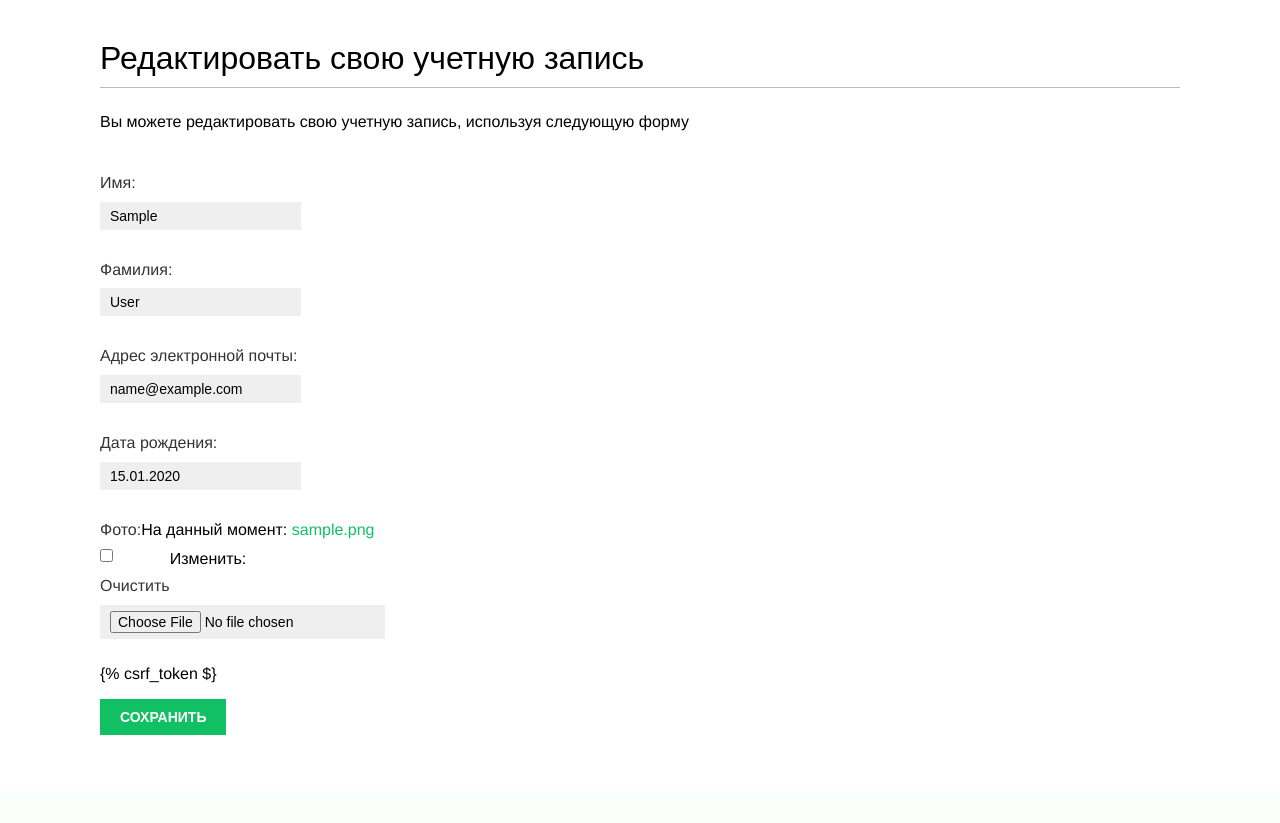
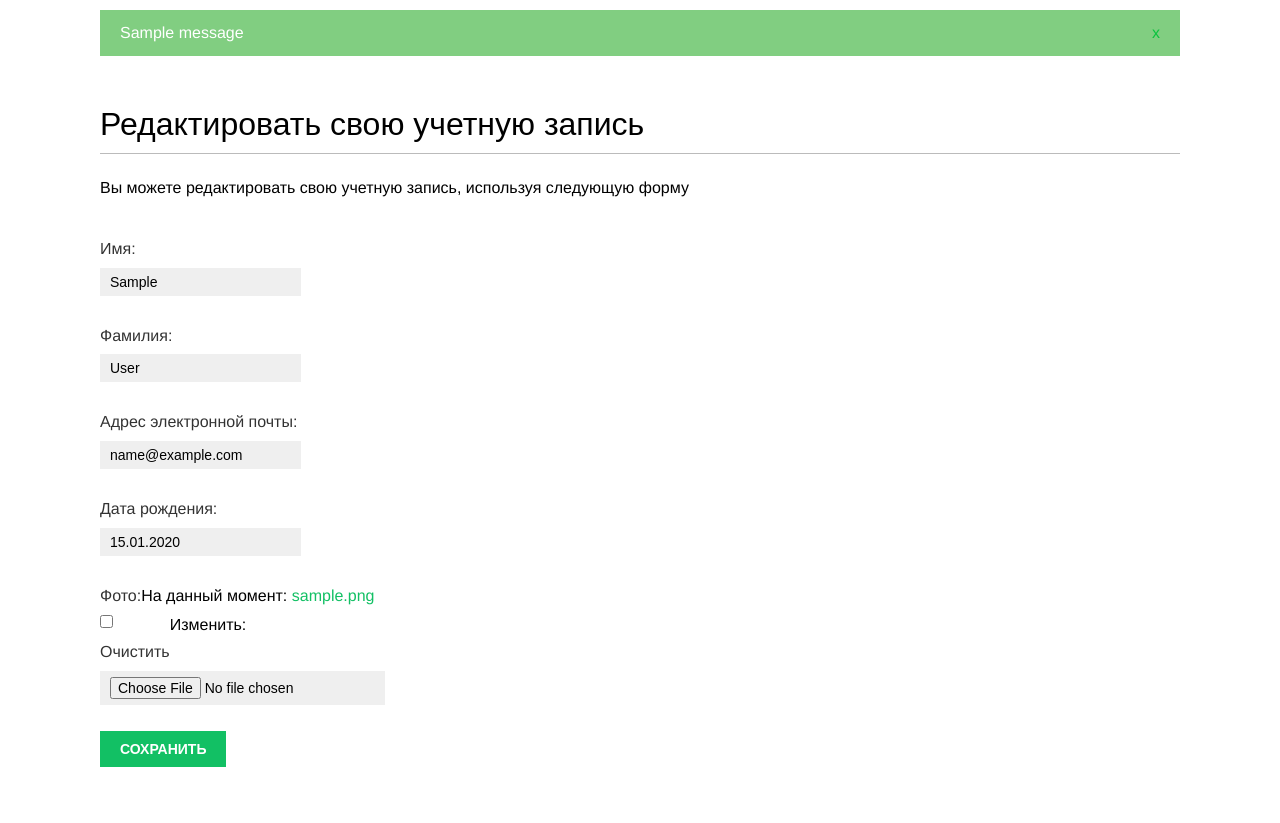
Before and after one commit to KarelinIvan/bookmarks, a Django app: page /account/edit/ in a window 1280 px wide. Shown: the part 48-871 px from the top of the page. Before the commit the page ends 783 px from the top, so only its background shows below. Run offline with Django 5.2, Linux system fonts and the light colour scheme; a user stored in the database is signed in; tables that the repository leaves empty hold one stand-in row (values such as "Sample post"); one stand-in notice (Sample message) is shown; some web fonts are replaced.

Commit message:
15-й коммит,

```diff
--- a/account/templates/account/edit.html
+++ b/account/templates/account/edit.html
@@ -8,7 +8,7 @@
 <form method="post" enctype="multipart/form-data">
     {{ user_form.as_p }}
     {{ profile_form.as_p }}
-    {% csrf_token $}
+    {% csrf_token %}
     <p><input type="submit" value="Сохранить"></p>
 </form>
 {% endblock %}
--- a/account/templates/base.html
+++ b/account/templates/base.html
@@ -33,6 +33,16 @@
       {% endif %}
     </span>
   </div>
+  {% if messages %}
+    <ul class="messages">
+      {% for message in messages %}
+        <li class="{{ message.tags }}">
+          {{ message|safe }}
+          <a href="#" class="close">х</a>
+        </li>
+      {% endfor %}
+    </ul>
+  {% endif %}
   <div id="content">
     {% block content %}
     {% endblock %}
--- a/account/views.py
+++ b/account/views.py
@@ -1,3 +1,4 @@
+from django.contrib import messages
 from django.contrib.auth import authenticate, login
 from django.contrib.auth.decorators import login_required
 from django.http import HttpResponse
@@ -61,6 +62,9 @@ def edit(request):
         if user_form.is_valid() and profile_form.is_valid():
             user_form.save()
             profile_form.save()
+            messages.success(request, 'Профиль успешно обновлен')
+        else:
+            messages.error(request, 'Ошибка обновления вашего профиля')
     else:
         user_form = UserEditForm(instance=request.user)
         profile_form = ProfileEditForm(instance=request.user.profile)
--- a/config/settings.py
+++ b/config/settings.py
@@ -11,7 +11,6 @@ https://docs.djangoproject.com/en/5.2/ref/settings/
 """
 
 from pathlib import Path
-from django.conf.global_settings import EMAIL_HOST, MEDIA_URL
 from dotenv import load_dotenv
 
 load_dotenv()
@@ -62,6 +61,7 @@ TEMPLATES = [
         'APP_DIRS': True,
         'OPTIONS': {
             'context_processors': [
+                'django.template.context_processors.debug',
                 'django.template.context_processors.request',
                 'django.contrib.auth.context_processors.auth',
                 'django.contrib.messages.context_processors.messages',
```
Also changed, not shown: README.md.
